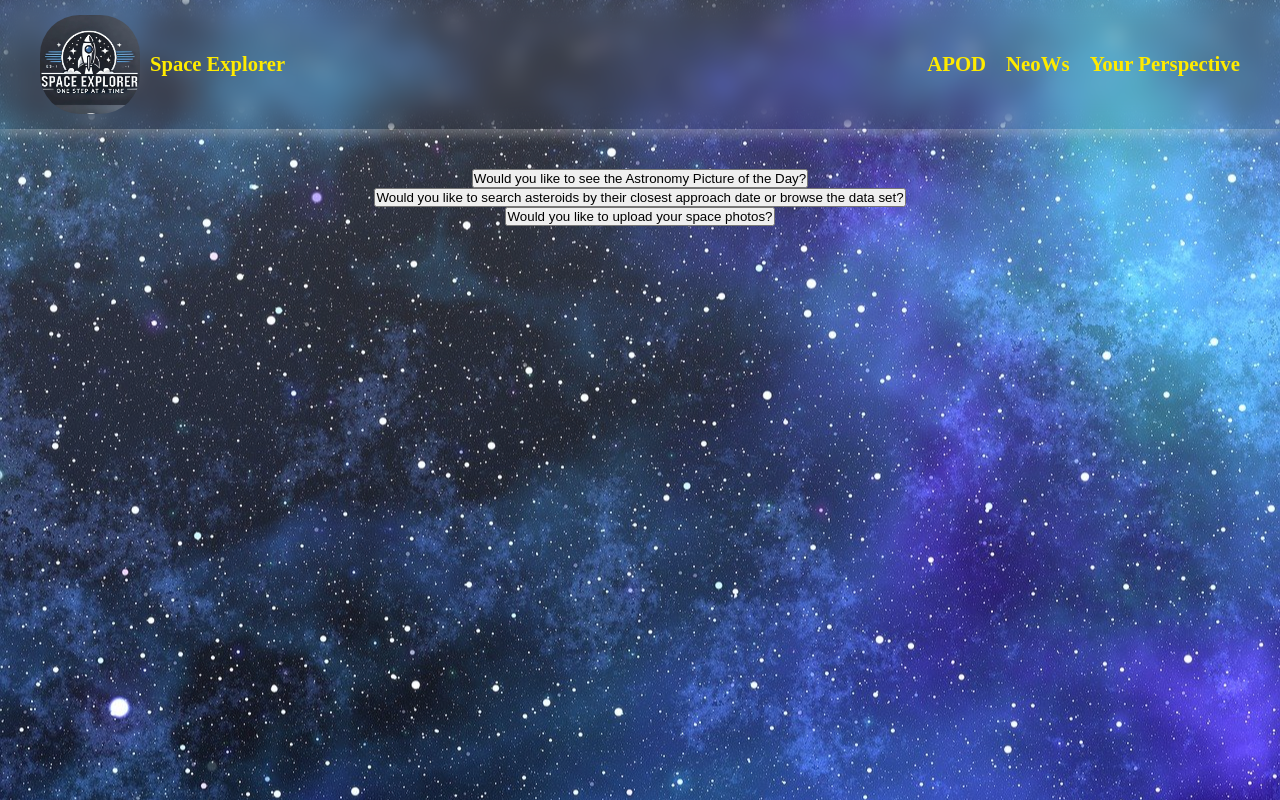
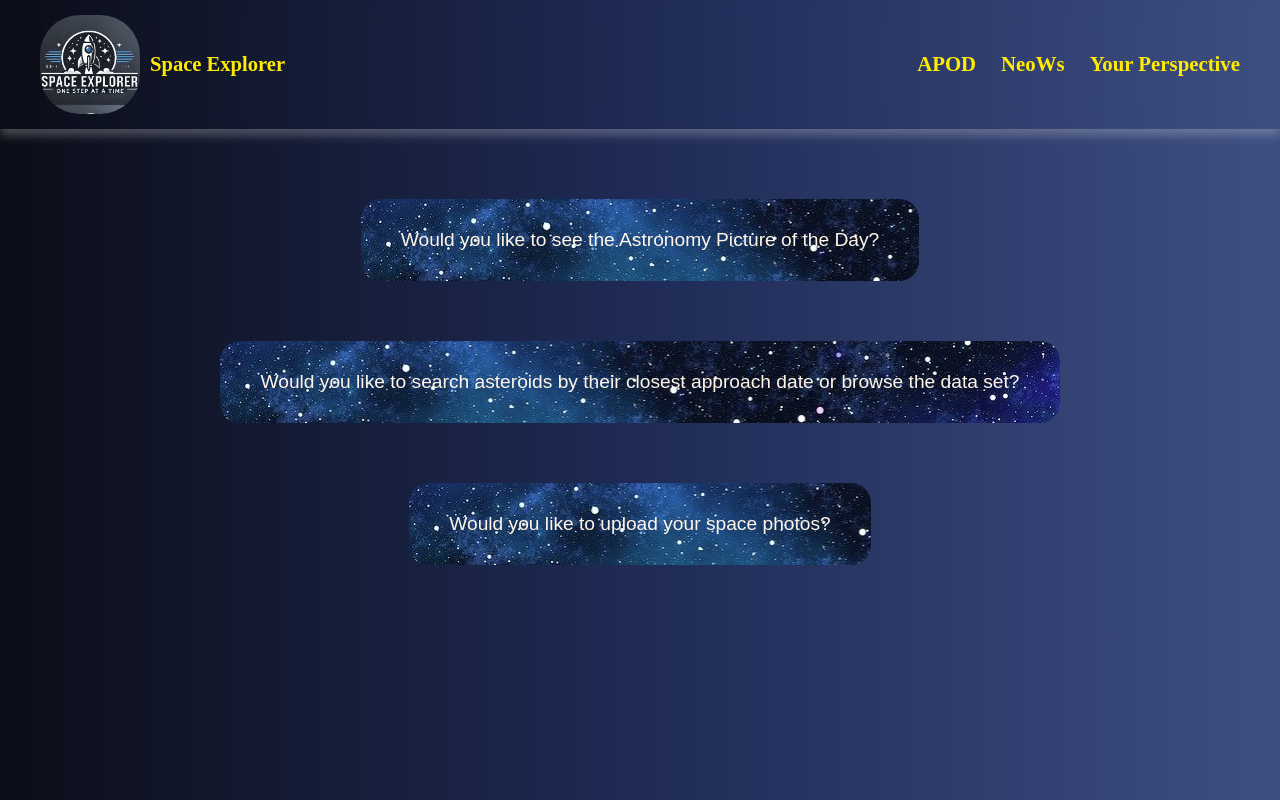
Before and after one commit to KbraEser/space-explorer, a React (Vite) app: page / in a window 1280 px wide. Built offline with nearby package versions, Linux system fonts and the light colour scheme.

Commit message:
editting scss feature

```diff
--- a/src/App.css
+++ b/src/App.css
@@ -5,13 +5,5 @@
 }
 
 body {
-  background-image: linear-gradient(
-      rgba(255, 255, 255, 0.2),
-      rgba(255, 255, 255, 0.03)
-    ),
-    url("./assets/images/bgpicture.jpg");
-  background-size: cover;
-  background-position: center;
-  background-repeat: no-repeat;
-  height: 100vh;
+  background: linear-gradient(to right, #0b0d17, #1f2b56, #3d4e81);
 }
--- a/src/assets/styles/apod.scss
+++ b/src/assets/styles/apod.scss
@@ -4,10 +4,11 @@
   align-items: center;
   justify-content: center;
   margin: 40px;
+  color: #ffcb42;
   .title {
     font-size: 1.5rem;
     font-weight: 600;
-    color: #ffcb42;
+
     text-align: center;
     margin-bottom: 20px;
   }
@@ -26,7 +27,6 @@
       align-items: flex-end;
       margin-top: 5px;
       font-size: 0.7rem;
-      color: #0f1035;
     }
   }
   .explanation {
--- /dev/null
+++ b/src/assets/styles/asteroids.scss
@@ -0,0 +1,57 @@
+.asteroids {
+  padding: 20px;
+  color: #fff;
+  font-family: Arial, sans-serif;
+  min-height: 100vh;
+
+  .title {
+    text-align: center;
+    font-size: 1.3rem;
+    margin: 40px;
+    color: #ffeb00;
+    text-shadow: 0 0 10px rgba(255, 235, 0, 0.8);
+  }
+
+  ul {
+    display: grid;
+    grid-template-columns: repeat(auto-fit, minmax(260px, 2fr));
+    gap: 20px;
+    list-style: none;
+    padding: 0;
+
+    li {
+      margin: 0;
+    }
+  }
+}
+
+.asteroid-info {
+  background: url(../images/astronomy-1850461_1280.jpg);
+
+  border-radius: 10px;
+  padding: 20px;
+  box-shadow: 0 4px 8px rgba(0, 0, 0, 0.3);
+  transition: transform 0.3s, box-shadow 0.3s;
+
+  h3 {
+    font-size: 1.5rem;
+    margin-bottom: 10px;
+  }
+
+  p {
+    font-size: 1rem;
+    margin: 8px 0;
+    line-height: 1.5;
+
+    &:last-child {
+      font-weight: bold;
+      color: #ffeb00;
+    }
+  }
+
+  &:hover {
+    transform: translateY(-5px);
+    box-shadow: 0 8px 16px rgba(0, 0, 0, 0.5);
+    cursor: pointer;
+  }
+}
--- /dev/null
+++ b/src/assets/styles/homePage.scss
@@ -0,0 +1,15 @@
+.btn {
+  padding: 30px 40px;
+  margin: 30px;
+  background-image: url(../images/bgpicture.jpg);
+  color: #fff6e9;
+  font-size: 1.2rem;
+  border-radius: 20px;
+  border: none;
+
+  &:hover {
+    transform: scale(1.03) translateY(-10px);
+    transition: 1s;
+    cursor: pointer;
+  }
+}
--- a/src/assets/styles/navi.scss
+++ b/src/assets/styles/navi.scss
@@ -24,14 +24,15 @@ nav {
   .nav-links {
     display: flex;
     align-items: center;
-    gap: 20px;
+    gap: 25px;
     list-style: none;
     font-size: 1.3rem;
     font-weight: 600;
     li {
       cursor: pointer;
       &:hover {
-        color: #746464;
+        transform: scale(1.02) translateX(5px);
+        transition: 1s;
       }
     }
   }
--- a/src/components/Apod.jsx
+++ b/src/components/Apod.jsx
@@ -12,9 +12,7 @@ const Apod = () => {
 
   return (
     <div className="container">
-      <h2 className="title">
-        Günün Uzay Fotoğrafı (APOD - Astronomy Picture of the Day)
-      </h2>
+      <h2 className="title">APOD - Astronomy Picture of the Day</h2>
       <div className="image-container">
         <img src={state.apodData.url} alt={state.apodData.title} />
         <p className="date">Date: {state.apodData.date}</p>
--- a/src/components/Asteroids.jsx
+++ b/src/components/Asteroids.jsx
@@ -1,5 +1,6 @@
 import React, { useContext, useEffect } from "react";
 import DataContext from "../context/DataContext";
+import "../assets/styles/asteroids.scss";
 
 const Asteroids = () => {
   const { state, getAsteroidsData } = useContext(DataContext);
@@ -17,11 +18,12 @@ const Asteroids = () => {
 
   return (
     <div className="asteroids">
-      <h2>Near Earth Object Web Service(3 days)</h2>
+      <h2 className="title">Near Earth Object Web Service(3 days)</h2>
       <ul>
         {asteroidEntries.map((asteroid) => (
           <li key={asteroid.id}>
-            <h3>{asteroid.name}</h3>
+            <div className="asteroid-info">
+              <h3>Name: {asteroid.name}</h3>
               <p>
                 Close Approach Date:{" "}
                 {asteroid.close_approach_data[0].close_approach_date}
@@ -45,10 +47,17 @@ const Asteroids = () => {
                 ).toFixed(2)}{" "}
                 km/h
               </p>
-            <p>
+              <p
+                style={{
+                  color: asteroid.is_potentially_hazardous_asteroid
+                    ? "red"
+                    : "#ffeb00",
+                }}
+              >
                 Is Potentially Hazardous ? :{" "}
                 {asteroid.is_potentially_hazardous_asteroid ? "Yes" : "No"}
               </p>
+            </div>
           </li>
         ))}
       </ul>
--- a/src/components/HomePage.jsx
+++ b/src/components/HomePage.jsx
@@ -1,24 +1,24 @@
 import React from "react";
 import { useNavigate } from "react-router-dom";
+import "../assets/styles/homePage.scss";
 
 const HomePage = () => {
   const navigate = useNavigate();
 
   return (
-    <>
-      <div className="container">
-        <button className="btn-apod" onClick={() => navigate("/apod")}>
+    <div className="container home-background">
+      <button className="btn btn-apod" onClick={() => navigate("/apod")}>
         Would you like to see the Astronomy Picture of the Day?
       </button>
       <button
-          className="btn-asteroids"
+        className="btn btn-asteroids"
         onClick={() => navigate("/asteroids")}
       >
         Would you like to search asteroids by their closest approach date or
         browse the data set?
       </button>
       <button
-          className="btn-upload"
+        className="btn btn-upload"
         onClick={() => {
           navigate("/yourperspective");
         }}
@@ -26,7 +26,6 @@ const HomePage = () => {
         Would you like to upload your space photos?
       </button>
     </div>
-    </>
   );
 };
 
```
Also changed, not shown: src/assets/images/astronomy-1850461_1280.jpg (added). Lines whose indentation alone changed are shown as unchanged.
